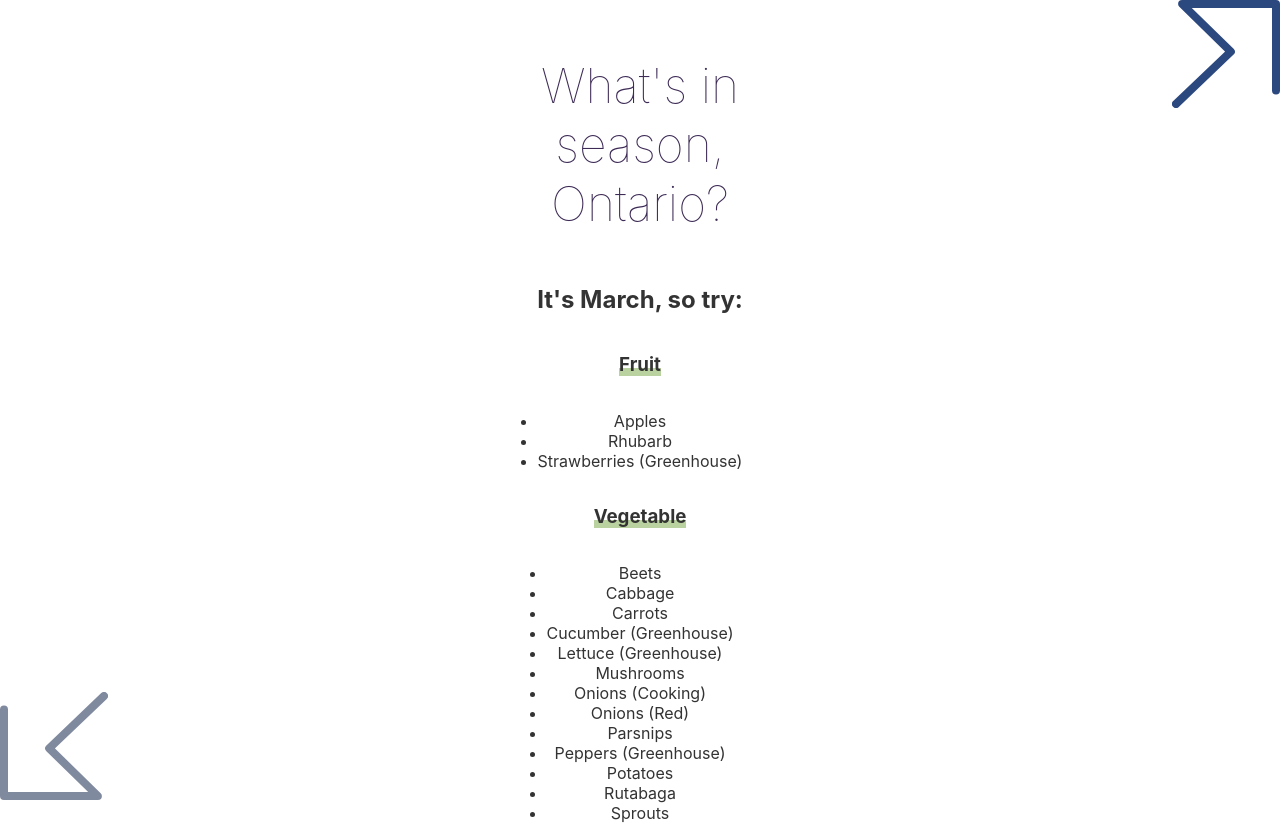
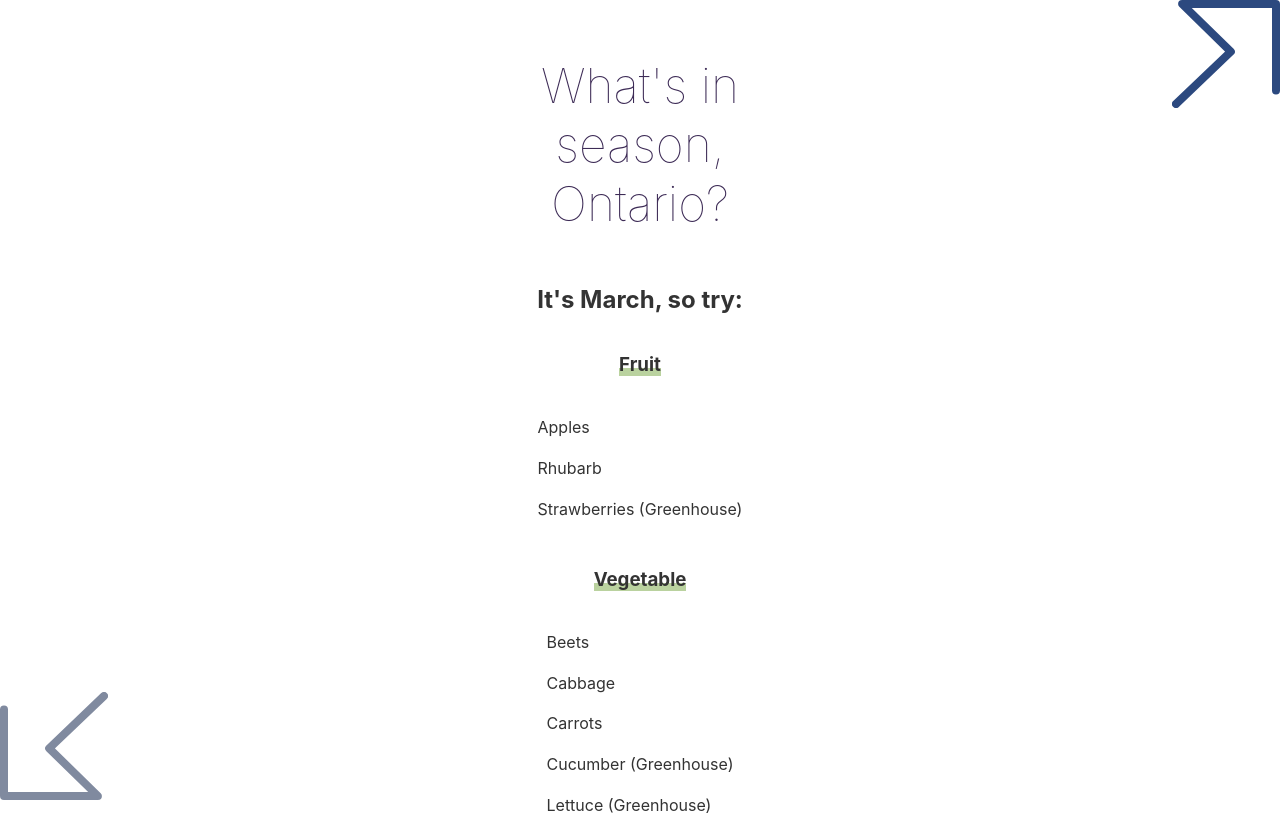
Before and after one commit to andreidobrinski/produce-in-season, a Svelte app: page / in a window 1280 px wide. Shown: the top 824 px of the page. Built offline with nearby package versions, Linux system fonts and the light colour scheme.

Commit message:
add ProduceListItem

```diff
--- a/src/ProduceList.svelte
+++ b/src/ProduceList.svelte
@@ -1,5 +1,6 @@
 <script>
   import { fly } from "svelte/transition";
+  import ProduceListItem from "./ProduceListItem.svelte";
   export let produce;
   const type = produce[1].type;
   let isExpanded = true;
@@ -14,9 +15,7 @@
 {#if isExpanded}
   <ul transition:fly={{ y: -50, duration: 500 }}>
     {#each produce as item}
-      <li>
-        {item.produce}
-      </li>
+      <ProduceListItem item={item.produce} />
     {/each}
   </ul>
 {/if}
@@ -24,6 +23,10 @@
 <style>
   ul {
     padding: 0;
+    display: flex;
+    flex-direction: column;
+    align-items: flex-start;
+    list-style: none;
   }
 
   h3 {
@@ -32,10 +35,7 @@
   }
 
   button {
-    border: none;
-    background-color: transparent;
     padding: 0;
     margin: 0;
-    cursor: pointer;
   }
 </style>
--- /dev/null
+++ b/src/ProduceListItem.svelte
@@ -0,0 +1,42 @@
+<script>
+  export let item;
+  let isChecked = false;
+  function toggle() {
+    isChecked = !isChecked;
+  }
+  const colours = ["--purple", "--blue", "--violet", "--green", "--lightGreen"];
+  const getRandomColourIndex = () =>
+    Math.floor(Math.random() * (colours.length + 1));
+  const colour = colours[getRandomColourIndex()];
+</script>
+
+<li>
+  <button
+    on:click={toggle}
+    class={isChecked ? "checked" : ""}
+    style={`text-decoration-color: var(${colour});`}
+    aria-label={`${isChecked ? "uncheck" : "check"} ${item}`}
+  >
+    <input type="checkbox" bind:checked={isChecked} />
+    {item}
+  </button>
+</li>
+
+<style>
+  button {
+    display: flex;
+    align-items: center;
+  }
+
+  .checked {
+    text-decoration: line-through;
+    text-decoration-thickness: 4px;
+  }
+
+  input {
+    margin: 0;
+    position: absolute;
+    opacity: 0;
+    cursor: pointer;
+  }
+</style>
```
